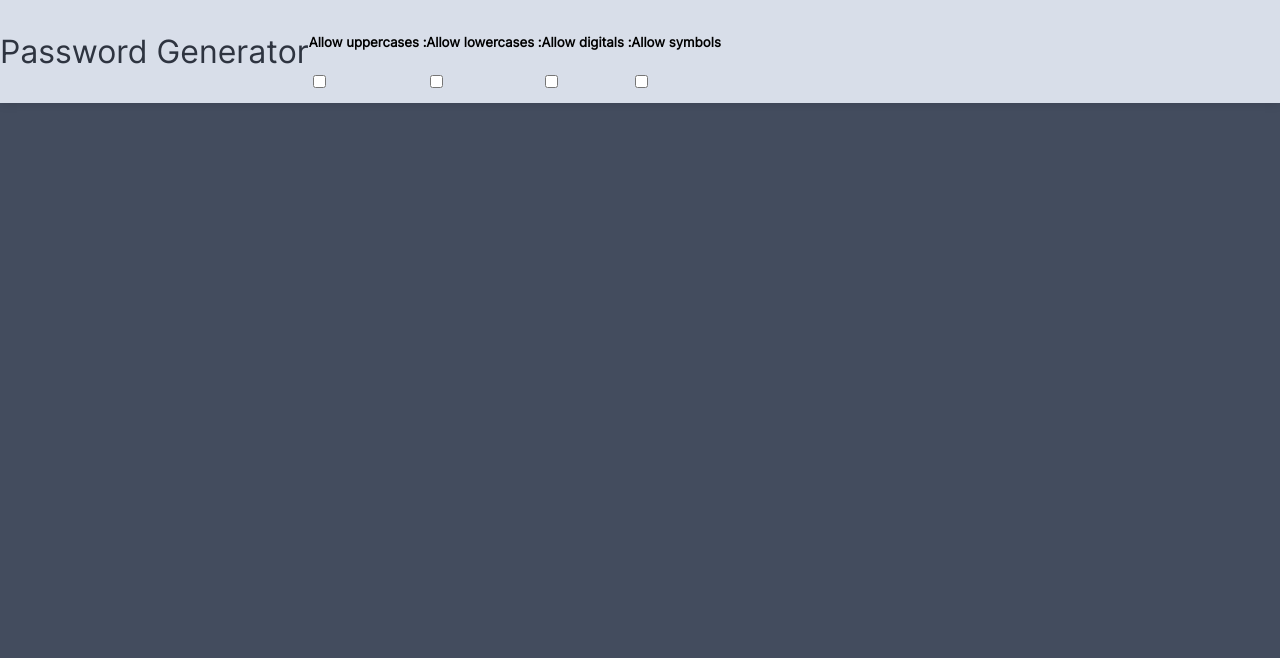
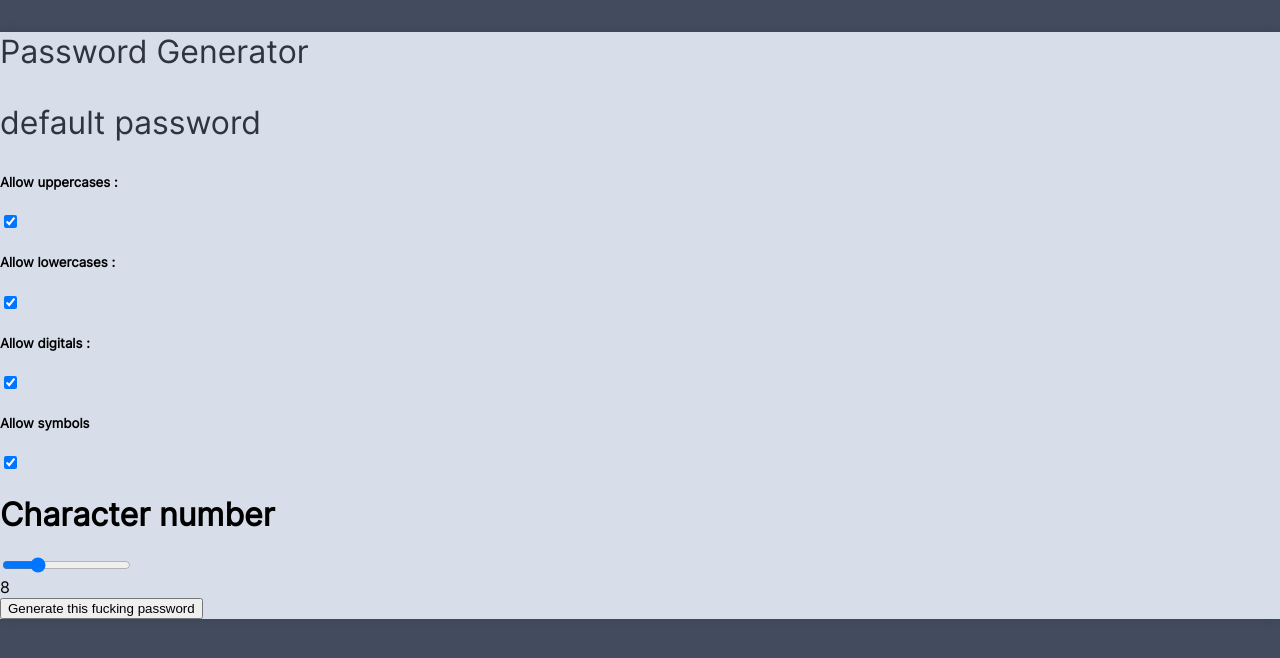
Before and after one commit to ilefM/password-generator, a React (Create React App) app: page / in a window 1280 px wide. Shown: the top 658 px of the page. Built offline with nearby package versions, Linux system fonts and the light colour scheme.

Commit message:
partially functional (algo needs some ameliorations)

```diff
--- a/src/components/CheckboxProperties/index.tsx
+++ b/src/components/CheckboxProperties/index.tsx
@@ -13,6 +13,26 @@ const CheckboxProperties: FC<IPropertiesProps> = ({
             [e.target.name]: e.target.checked,
         });
     };
+
+    const getChecked = (): boolean => {
+        let checked = false;
+        switch (propertyType) {
+            case "upperCase":
+                checked = properties.upperCase;
+                break;
+            case "lowerCase":
+                checked = properties.lowerCase;
+                break;
+            case "symbols":
+                checked = properties.symbols;
+                break;
+            case "digitals":
+                checked = properties.digitals;
+                break;
+        }
+        return checked;
+    };
+
     return (
         <div>
             <h5>{text}</h5>
@@ -20,6 +40,7 @@ const CheckboxProperties: FC<IPropertiesProps> = ({
                 type="checkbox"
                 name={propertyType}
                 onChange={handleChange}
+                checked={getChecked()}
             />
         </div>
     );
--- /dev/null
+++ b/src/components/GenerateButton/index.tsx
@@ -0,0 +1,31 @@
+import React, {Dispatch, FC} from "react";
+import {IPasswordProperties} from "../../interfaces";
+import {generatePassword} from "../../passwordGenerator";
+
+interface IProps {
+    properties: IPasswordProperties;
+    setPassword: Dispatch<React.SetStateAction<string>>;
+}
+
+const GenerateButton: FC<IProps> = ({properties, setPassword}) => {
+    const handleClick = () => {
+        const newPassword = generatePassword(
+            properties.lowerCase,
+            properties.upperCase,
+            properties.symbols,
+            properties.digitals,
+            properties.nbCharacter
+        );
+        setPassword(newPassword);
+    };
+
+    return (
+        <div>
+            <button onClick={handleClick}>
+                Generate this fucking password
+            </button>
+        </div>
+    );
+};
+
+export default GenerateButton;
--- a/src/components/SliderProperty/index.tsx
+++ b/src/components/SliderProperty/index.tsx
@@ -16,6 +16,7 @@ const SliderProperty: FC<IPropertiesProps> = ({
     };
     return (
         <div>
+            <h1>{text}</h1>
             <input
                 type="range"
                 name="nbCharacters"
--- a/src/containers/Layout/index.tsx
+++ b/src/containers/Layout/index.tsx
@@ -6,6 +6,8 @@ import {
     IPasswordProperties,
 } from "../../interfaces";
 import CheckboxProperties from "../../components/CheckboxProperties";
+import SliderProperty from "../../components/SliderProperty";
+import GenerateButton from "../../components/GenerateButton";
 
 const Layout = () => {
     const [properties, setProperties] = useState<IPasswordProperties>(
@@ -16,6 +18,9 @@ const Layout = () => {
             symbols: true,
             nbCharacter: Constants.INITIAL_NUMBER_CHARACTERS,
         }
+    );
+    const [password, setPassword] = useState<string>(
+        "default password"
     );
 
     const checkboxesProperties: ICheckboxProperties[] = [
@@ -29,6 +34,7 @@ const Layout = () => {
         <Container>
             <Card>
                 <Title>Password Generator</Title>
+                <Title>{password}</Title>
                 {checkboxesProperties.map((property, key) => {
                     return (
                         <CheckboxProperties
@@ -40,6 +46,17 @@ const Layout = () => {
                         />
                     );
                 })}
+                <SliderProperty
+                    text="Character number"
+                    propertyType="nbCharacter"
+                    properties={properties}
+                    setProperties={setProperties}
+                />
+                {properties.nbCharacter}
+                <GenerateButton
+                    properties={properties}
+                    setPassword={setPassword}
+                />
             </Card>
         </Container>
     );
--- a/src/containers/Layout/styles.ts
+++ b/src/containers/Layout/styles.ts
@@ -8,7 +8,7 @@ export const Card = styled.div`
     //margin: 10%;
     box-shadow: 0 0 10px rgba(0, 0, 0, 0.15);
     //border-radius: 15px;
-    display: flex;
+    //display: flex;
     align-items: center;
     /* alwyas in main axes */
     //justify-content: space-between;
--- a/src/passwordGenerator.ts
+++ b/src/passwordGenerator.ts
@@ -24,7 +24,8 @@ export const generatePassword = (
         ...(withSymbols ? symbols : []),
     ];
 
-    if (available.length === 0) return;
+    if (nbCharacters <= 3) return "";
+    if (available.length === 0) return "";
 
     let password: string = "";
 
```
Also changed, not shown: src/assets/images/background.svg (added), src/assets/logo.svg (deleted).
